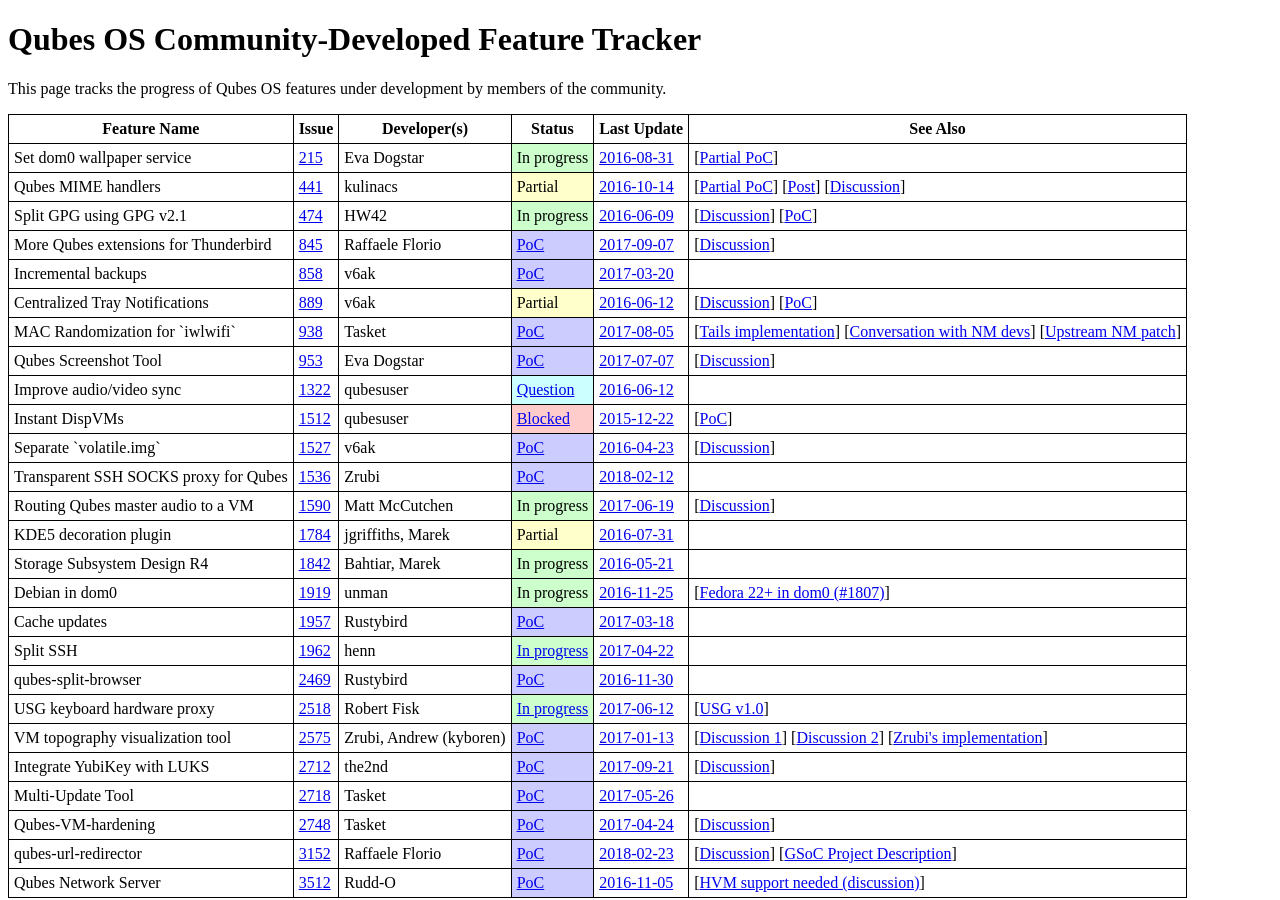
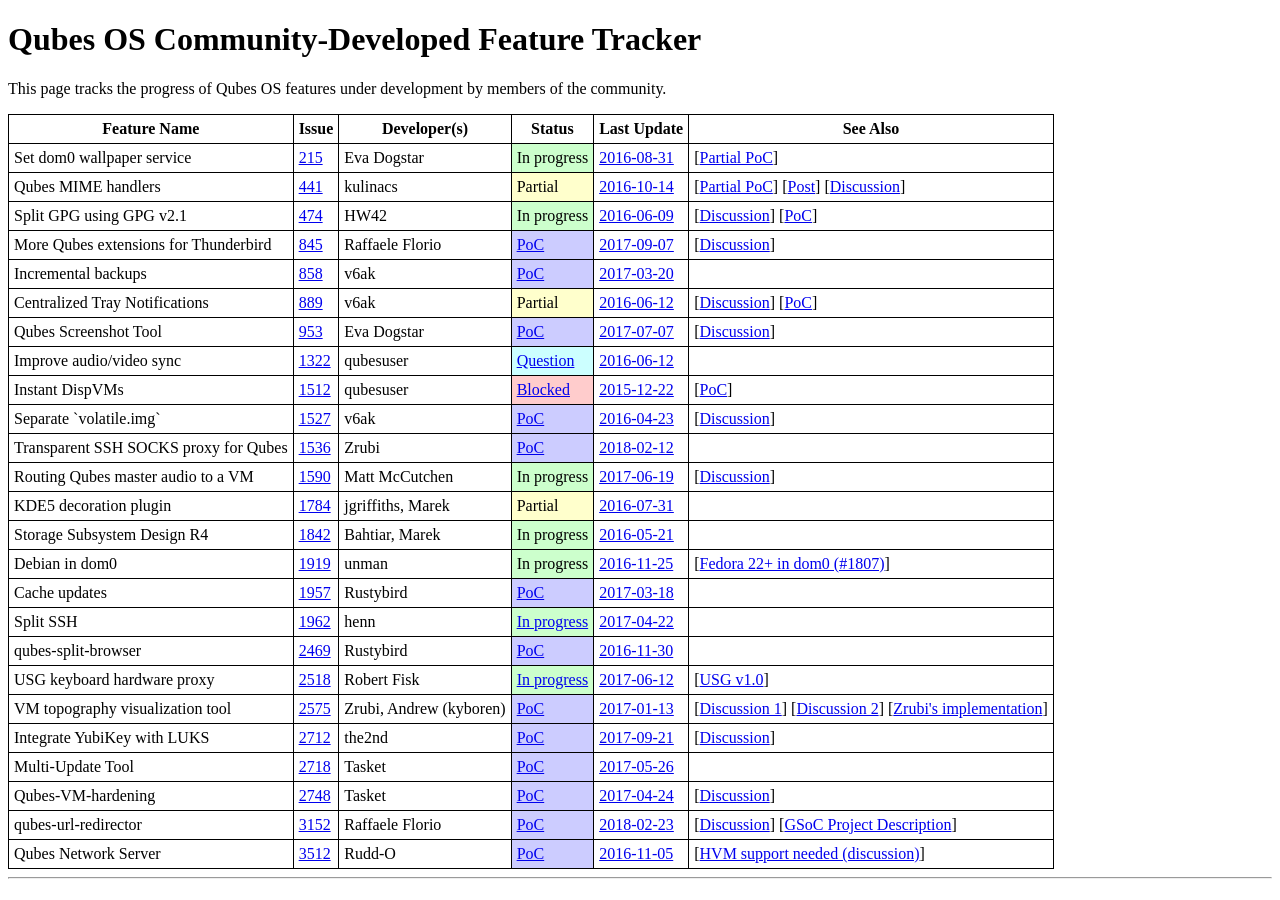
Before and after one commit to QubesOS/qubes-issues, a Jekyll site: the page built from index.md, in a window 1280 px wide and 900 px high. Built offline with Jekyll 4.4.1, drawn with Linux system fonts in a browser that asks for light colours.

Commit message:
Untrack #938 (completed)

```diff
--- a/_data/features.yml
+++ b/_data/features.yml
@@ -91,23 +91,6 @@
     url    : https://groups.google.com/d/topic/qubes-devel/1Lzv9SQCzFc/discussion
   - desc   : PoC
     url    : https://groups.google.com/d/msg/qubes-devel/1Lzv9SQCzFc/4gKx06iKRD4J
-
-- name   : MAC Randomization for `iwlwifi`
-  issue  : 938
-  devs   : Tasket
-  status :
-    term   : PoC
-    url    : https://github.com/QubesOS/qubes-issues/issues/938#issuecomment-251198637
-  updated:
-    date   : 2017-08-05
-    url    : https://github.com/QubesOS/qubes-issues/issues/938#issuecomment-320373353
-  info   :
-  - desc   : Tails implementation
-    url    : https://tails.boum.org/contribute/design/MAC_address/#index8h1
-  - desc   : Conversation with NM devs
-    url    : https://mail.gnome.org/archives/networkmanager-list/2016-April/msg00084.html
-  - desc   : Upstream NM patch
-    url    : https://bugzilla.gnome.org/show_bug.cgi?id=705545
 
 - name   : Qubes Screenshot Tool
   issue  : 953
```
